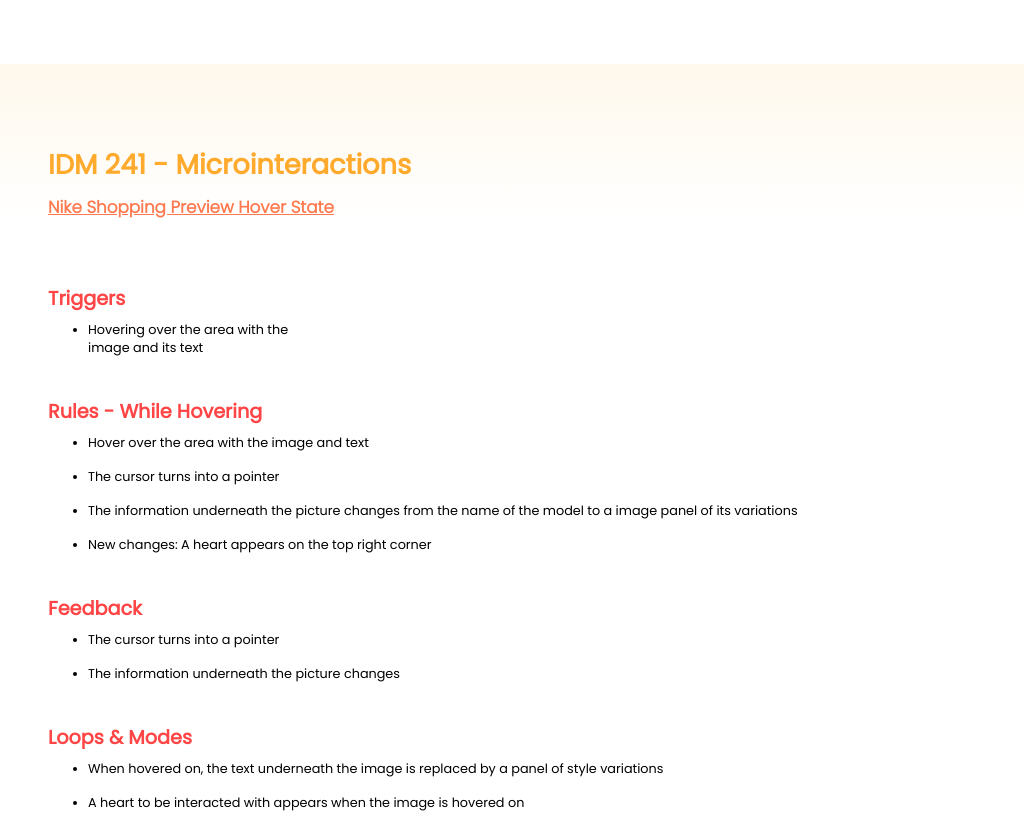
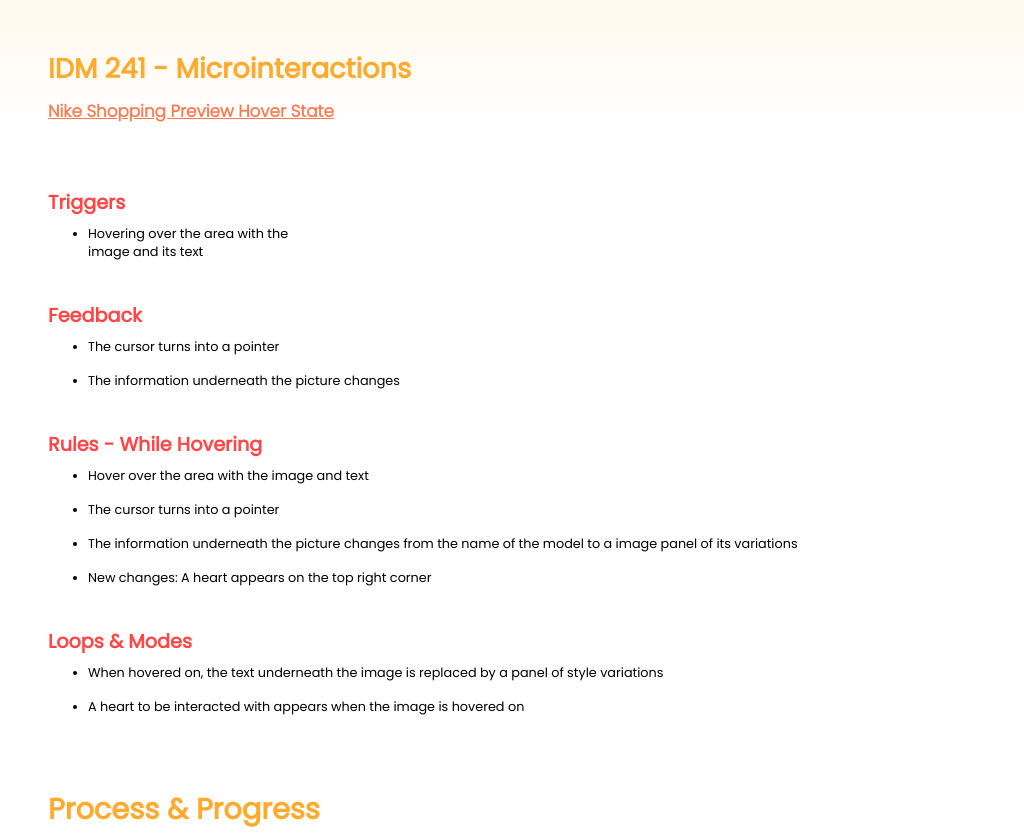
Before and after one commit to nytrea/idm241-as5635, a plain HTML site: page index.html in a window 1024 px wide. Shown: the top 834 px of the page. Drawn offline with Linux system fonts and the light colour scheme; files whose address does not match are found by name.

Commit message:
Add files via upload

```diff
--- a/index.html
+++ b/index.html
@@ -15,13 +15,29 @@
 
     <div class="info_div">
 
+        <section class="left">
+
             <div class="triggers_div">
                 <h2 class="info_heading"> Triggers </h2>
                 <ul>
                     <li class="list_style"> Hovering over the area with the image and its text</li>
                 </ul>
+            </div>
 
+
+        <div class="feedback_div">
+            <h2 class="info_heading"> Feedback </h2>
+            <ul>
+                <li class="list_style"> The cursor turns into a pointer </li>
+                <li class="list_style"> The information underneath the picture changes </li>
+            </ul>
         </div>
+
+        </section>
+
+
+
+        <section class="right">
 
             <div class="rules_div">
                 <h2 class="info_heading"> Rules - While Hovering</h2>
@@ -34,28 +50,15 @@
 
             </div>
 
-
-        <div class="feedback_div">
-            <h2 class="info_heading"> Feedback </h2>
-            <ul>
-                <li class="list_style"> The cursor turns into a pointer </li>
-                <li class="list_style"> The information underneath the picture changes </li>
-
-            </ul>
-
-        </div>
-
-
             <div class="loopsAndModes_div">
                 <h2 class="info_heading"> Loops & Modes </h2>
                 <ul>
                     <li class="list_style"> When hovered on, the text underneath the image is replaced by a panel of style variations </li>
                     <li class="list_style"> A heart to be interacted with appears when the image is hovered on </li>
+                </ul>
+            </div>
 
-
-            </ul>
-
-        </div>
+        </section>
 
     </div>
 
--- a/style.css
+++ b/style.css
@@ -25,7 +25,7 @@
 
     .title{
         color: #FFAA2C;
-        font-family: 'Poppins';
+        font-family: 'Poppins', Verdana, Geneva, Tahoma, sans-serif;
         font-size: 3rem;
         margin-left: 8rem;
         margin-top: 0rem;
@@ -35,7 +35,7 @@
     .subtitle_link{
         color: #FF784E;
         font-size: 1rem;
-        font-family: 'PoppinsLight';
+        font-family: 'PoppinsLight', Verdana, Geneva, Tahoma, sans-serif;
     }
 
     .subtitle_link:hover{
@@ -56,20 +56,20 @@
     }
 
     .info_heading{
-        font-family: 'Poppins';
+        font-family: 'Poppins', Verdana, Geneva, Tahoma, sans-serif;
         color: #FF4545;
         font-size: 1.7rem;
     }
 
     .info_subheading{
-        font-family: 'Poppins';
+        font-family: 'Poppins', Verdana, Geneva, Tahoma, sans-serif;
         color: #FFAA2C;
         font-size: 1.3rem;
     }
 
     .list_style{
         margin-left: 4rem;
-        font-family: 'Poppins';
+        font-family: 'Poppins', Verdana, Geneva, Tahoma, sans-serif;
         font-size: 1.2rem;
         padding: 0.5rem 0;
     }
@@ -98,7 +98,7 @@
 
     .images_div_title{
         color: #FFAA2C;
-        font-family: 'Poppins';
+        font-family: 'Poppins', Verdana, Geneva, Tahoma, sans-serif;
         font-size: 3rem;
         margin-top: 6rem;
         margin-bottom: 2rem;
@@ -124,16 +124,17 @@
 
     .title{
         color: #FFAA2C;
-        font-family: 'Poppins';
+        font-family: 'Poppins', Verdana, Geneva, Tahoma, sans-serif;
         font-size: 1.7rem;
         margin-left: 3rem;
-        margin-top: 4rem;
+        margin-top: 0rem;
+        padding-top: 3rem;
     }
 
     .subtitle_link{
         color: #FF784E;
         font-size: 0.7rem;
-        font-family: 'PoppinsLight';
+        font-family: 'PoppinsLight', Verdana, Geneva, Tahoma, sans-serif;
     }
 
     .subtitle_link:hover{
@@ -155,14 +156,14 @@
     }
 
     .info_heading{
-        font-family: 'Poppins';
+        font-family: 'Poppins', Verdana, Geneva, Tahoma, sans-serif;
         color: #FF4545;
         font-size: 1.2rem;
         padding-top: 2rem;
     }
 
     .info_subheading{
-        font-family: 'Poppins';
+        font-family: 'Poppins', Verdana, Geneva, Tahoma, sans-serif;
         color: #FFAA2C;
         font-size: 1rem;
     }
@@ -170,7 +171,7 @@
     .list_style{
         margin-left: 2.5rem;
         margin-right: 3rem;
-        font-family: 'Poppins';
+        font-family: 'Poppins', Verdana, Geneva, Tahoma, sans-serif;
         font-size: 0.8rem;
         padding: 0.5rem 0;
     }
@@ -184,7 +185,7 @@
 
     .images_div_title{
         color: #FFAA2C;
-        font-family: 'Poppins';
+        font-family: 'Poppins', Verdana, Geneva, Tahoma, sans-serif;
         font-size: 1.5rem;
         margin-top: 4rem;
         margin-bottom: 1rem;
```
Lines whose indentation alone changed are shown as unchanged.
